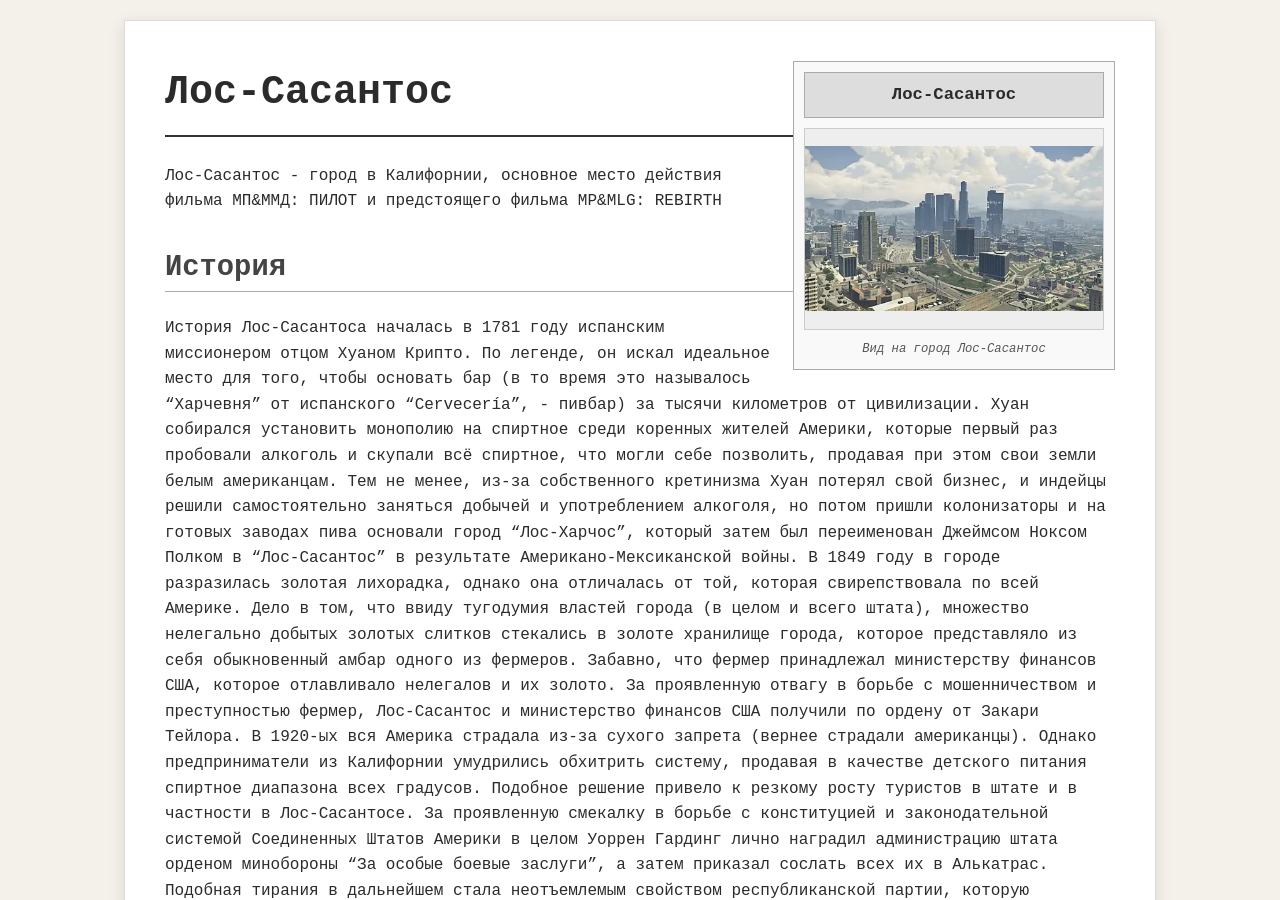
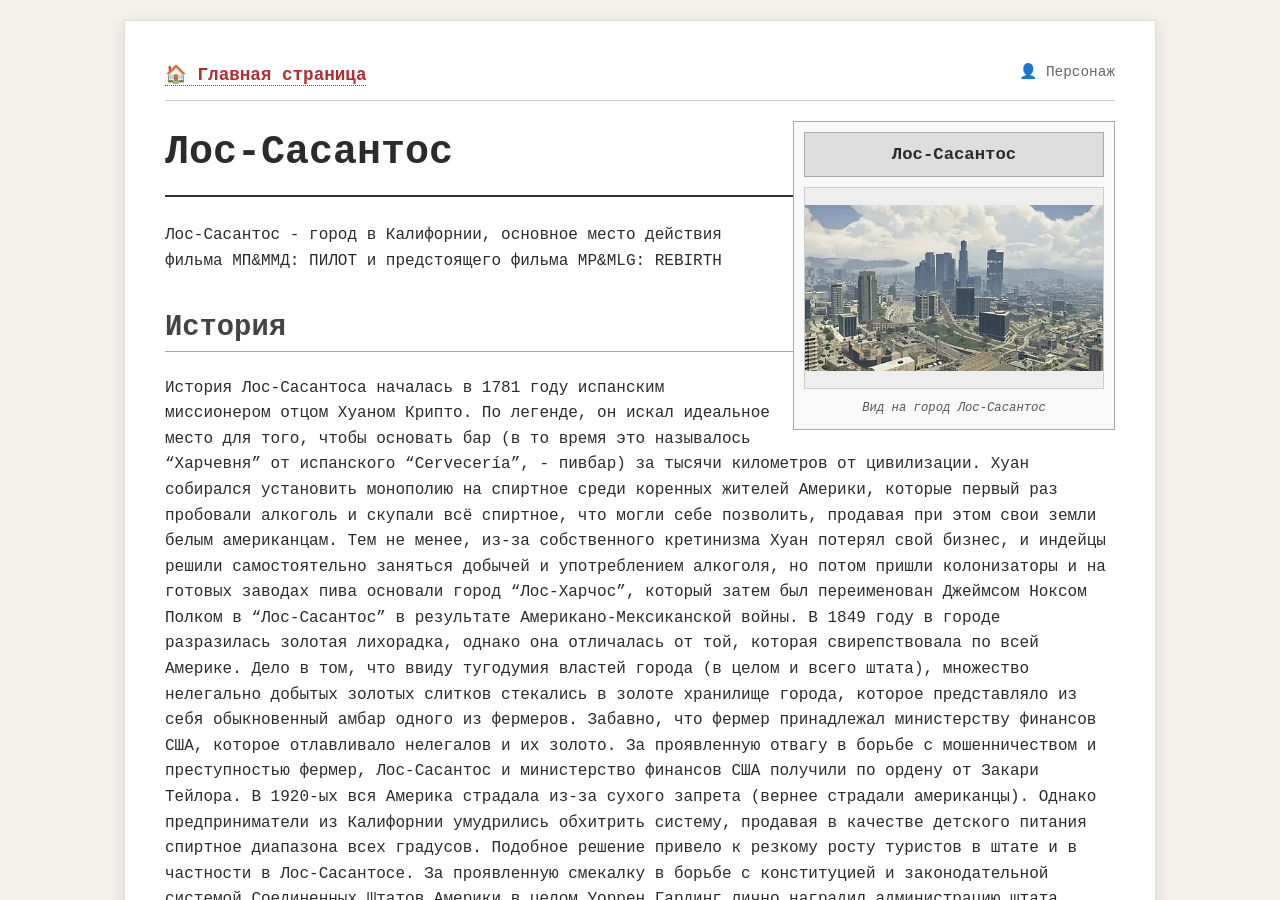
Before and after one commit to Xelleet/MP_MLG_WIKI, a Jekyll site: the page built from _characters/ls.md, in a window 1280 px wide and 900 px high. Built offline with Jekyll 4.4.1, drawn with Linux system fonts in a browser that asks for light colours.

Commit message:
character change

```diff
--- a/_layouts/character.html
+++ b/_layouts/character.html
@@ -9,7 +9,13 @@
 <body>
 
 <div class="wiki-container">
-
+    <div class="wiki-header" style="margin-bottom: 20px; border-bottom: 1px solid #ccc; padding-bottom: 10px;">
+        <a href="{{ '/' | relative_url }}" style="font-weight: bold; font-size: 1.1em;">🏠 Главная страница</a>
+        <span style="float: right; font-size: 0.9em; color: #666;">
+            {% if page.type == 'city' %}📍 Локация{% else %}👤 Персонаж{% endif %}
+        </span>
+        <div style="clear: both;"></div>
+    </div>
     <!-- ИНФОБОКС (Автоматически заполняется данными из файла статьи) -->
     <div class="infobox">
         <div class="infobox-title">{{ page.title }}</div>
```
